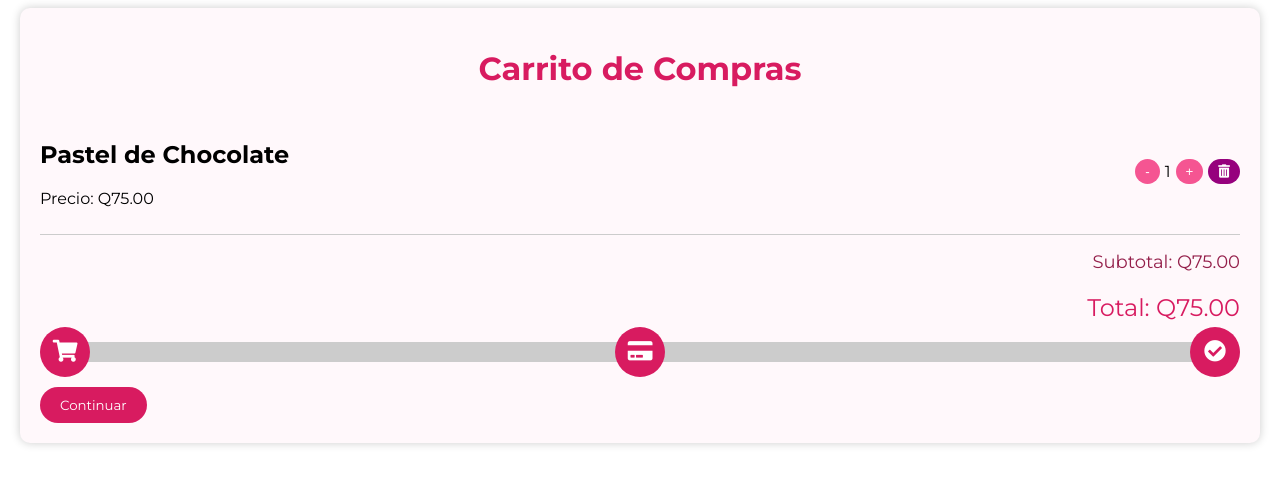
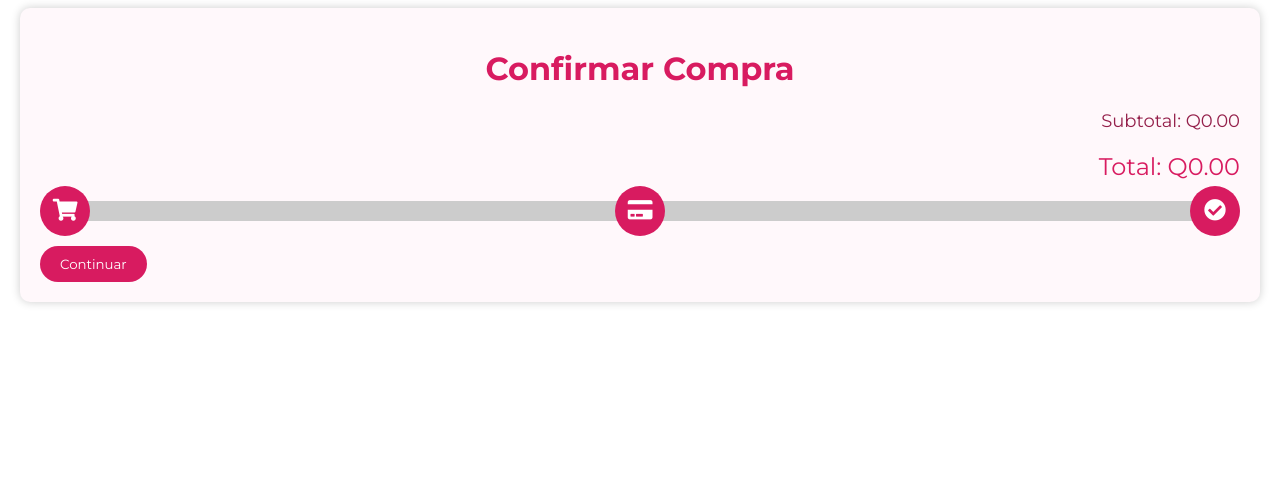
Before and after one commit to PRMQ98/Analisis, a Flask app: template Frontend/templates/confimarCompra.html in a window 1280 px wide. Shown: the top 485 px of the page. Run offline with Flask 3, Linux system fonts and the light colour scheme; the template is opened without the code that fills it, so the values that code supplies are empty.

Commit message:
confirmarCompra

```diff
--- a/Frontend/templates/confimarCompra.html
+++ b/Frontend/templates/confimarCompra.html
@@ -7,16 +7,17 @@
     <link rel="stylesheet" href="..\static\css\carrito.css">
     <link rel="stylesheet" href="https://cdnjs.cloudflare.com/ajax/libs/font-awesome/5.15.3/css/all.min.css">
     <link href="https://fonts.googleapis.com/css?family=Montserrat:400,700" rel="stylesheet">
+    <script src="https://code.jquery.com/jquery-3.6.0.min.js"></script>
 </head>
 <body>
     <div class="container">
-        <h1>Carrito de Compras</h1>
+        <h1>Confirmar Compra</h1>
         <!-- Lista de productos -->
-        <ul class="product-list">
+        <ul class="product-list" id="productList">
             <li class="product">
                 <div class="product-details">
-                    <h2>Pastel de Chocolate</h2>
-                    <p>Precio: Q75.00</p>
+                    <h2 id="nombrePastel">Pastel de Chocolate</h2>
+                    <p>Precio: <span id="precioPastel">Q75.00</span></p>
                 </div>
                 <div class="quantity">
                     <button onclick="decrementQuantity(this)">-</button>
@@ -52,7 +53,6 @@
             <button class="confirm-button" onclick="finishPurchase()">Confirmar</button>
         </div>
     </div>
-
     <script src="..\static\js\confirmarCompra.js"></script>
 </body>
 </html>
```
